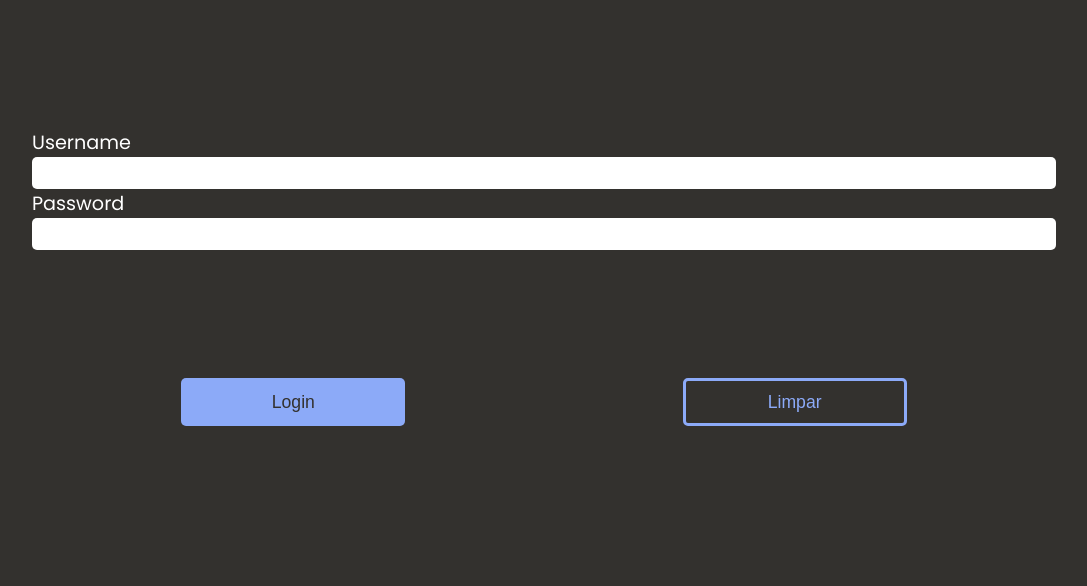
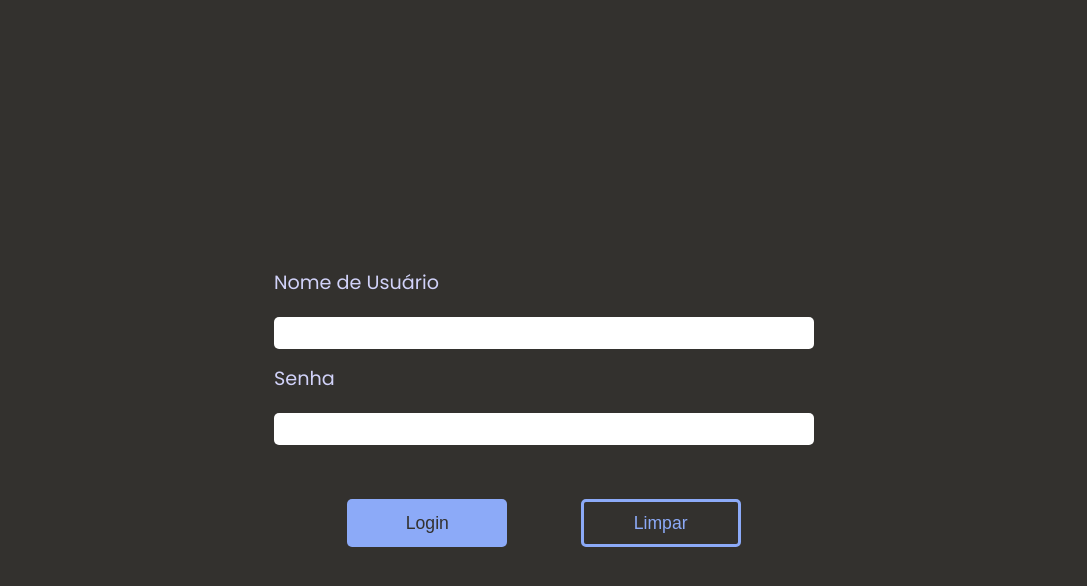
Before and after one commit to well147/seu-ze-market, a Next.js app: page / in a window 1280 px wide. Shown: the top 586 px of the page, without its empty margins (96-1183 px from the left). Built offline with nearby package versions, Linux system fonts and the light colour scheme.

Commit message:
enhance: improve form logic and styling

```diff
--- a/src/components/form.tsx
+++ /dev/null
@@ -1,51 +0,0 @@
-import { ChangeEvent, useState } from 'react';
-import { useRouter } from 'next/router';
-import {
-  Button,
-  Input,
-  ButtonsContainer,
-  Label,
-  InputContainer
-} from '../styles/components/form.style';
-
-const Form: React.FC = () => {
-  const [username, setUsername] = useState('');
-  const [password, setPassword] = useState('');
-  const router = useRouter();
-
-  const handleUsernameChange = (event: ChangeEvent<HTMLInputElement>) => {
-    setUsername(event.target.value);
-  };
-  const handlePasswordChange = (event: ChangeEvent<HTMLInputElement>) => {
-    setPassword(event.target.value);
-  };
-  const handleLogin = () => {
-    if (username == 'username' && password == '123') {
-      router.push('/products');
-    }
-  };
-
-  return (
-    <div>
-      <InputContainer>
-        <Label>Username</Label>
-        <Input value={username} onChange={handleUsernameChange} />
-        <Label>Password</Label>
-        <Input
-          type="password"
-          value={password}
-          onChange={handlePasswordChange}
-        />
-      </InputContainer>
-
-      <ButtonsContainer>
-        <Button primary onClick={handleLogin}>
-          Login
-        </Button>
-        <Button>Limpar</Button>
-      </ButtonsContainer>
-    </div>
-  );
-};
-
-export default Form;
--- /dev/null
+++ b/src/components/login-form.tsx
@@ -0,0 +1,56 @@
+import { FormEvent, useState } from 'react';
+import { useRouter } from 'next/router';
+import {
+  Button,
+  ButtonsContainer,
+  Form,
+  Input,
+  InputsContainer,
+  Label,
+  LoginFormPage
+} from '../styles/components/form.style';
+
+const LoginForm: React.FC = () => {
+  const [username, setUsername] = useState('');
+  const [password, setPassword] = useState('');
+  const router = useRouter();
+
+  const handleSubmit = (event: FormEvent<HTMLFormElement>) => {
+    event.preventDefault();
+
+    if (username == 'username' && password == '123') {
+      router.push('/products');
+    }
+  };
+
+  return (
+    <LoginFormPage>
+      <Form onSubmit={handleSubmit}>
+        <InputsContainer>
+          <Label htmlFor="username">Nome de Usuário</Label>
+          <Input
+            id="username"
+            value={username}
+            onChange={event => setUsername(event.target.value)}
+          />
+          <Label htmlFor="password">Senha</Label>
+          <Input
+            type="password"
+            id="password"
+            value={password}
+            onChange={event => setPassword(event.target.value)}
+          />
+        </InputsContainer>
+
+        <ButtonsContainer>
+          <Button primary type="submit">
+            Login
+          </Button>
+          <Button>Limpar</Button>
+        </ButtonsContainer>
+      </Form>
+    </LoginFormPage>
+  );
+};
+
+export default LoginForm;
--- a/src/pages/index.tsx
+++ b/src/pages/index.tsx
@@ -1,5 +1,5 @@
 import Head from 'next/head';
-import Form from '../components/form';
+import LoginForm from '../components/login-form';
 
 const Home: React.FC = () => {
   return (
@@ -10,7 +10,7 @@ const Home: React.FC = () => {
       </Head>
 
       <main>
-        <Form />
+        <LoginForm />
       </main>
     </div>
   );
--- a/src/styles/components/form.style.ts
+++ b/src/styles/components/form.style.ts
@@ -1,45 +1,79 @@
 import styled, { css } from 'styled-components';
 
-export const InputContainer = styled.div`
-  margin: 10%;
+export const LoginFormPage = styled.section`
+  display: flex;
+  flex-direction: column;
+  justify-content: center;
+  align-items: center;
+
+  height: 100vh;
+  width: 100vw;
+`;
+
+export const Form = styled.form`
+  max-width: 600px;
+  width: 80%;
+  min-width: 400px;
+
+  padding: 30px;
+`;
+
+export const InputsContainer = styled.div`
+  display: flex;
+  flex-direction: column;
+  justify-content: space-evenly;
 `;
 
 export const Label = styled.label`
+  margin: 15px 0 20px;
+
+  color: ${props => props.theme.colors.text};
+
   font-size: 1.2rem;
-  color: white;
   font-weight: 500;
 `;
 
 export const Input = styled.input`
+  width: 100%;
+  height: 2rem;
+
   border-radius: 5px;
   border: none;
+  padding: 10px;
+
+  background: ${props => props.theme.colors.alt.background};
+  color: ${props => props.theme.colors.alt.text};
+
   font-size: 1.2rem;
   font-weight: 450;
-  width: 100%;
-  height: 2rem;
 `;
 
 export const ButtonsContainer = styled.div`
-  margin-top: 10%;
   display: flex;
   justify-content: space-evenly;
+
+  margin-top: 10%;
 `;
 
-export const Button = styled.button<{ primary: boolean }>`
+export const Button = styled.button<{ primary?: boolean }>`
+  height: 3rem;
+  width: 10rem;
+
+  border-radius: 5px;
+  border: none;
+  border: solid 3px #8caaf8;
+
+  background-color: transparent;
+  color: #8caaf8;
+
   font-weight: 500;
   font-size: 1.1rem;
-  height: 3rem;
-  border-radius: 5px;
-  width: 14rem;
-  border: none;
-  border: solid 3px #8caaf8;
-  background-color: transparent;
-  color: #8caaf8;
 
   ${props =>
     props.primary &&
     css`
       border: none;
+
       background-color: #8caaf8;
       color: #33312e;
     `}
--- a/src/styles/styled.d.ts
+++ b/src/styles/styled.d.ts
@@ -10,6 +10,11 @@ declare module 'styled-components' {
 
       background: string;
       text: string;
+
+      alt: {
+        background: string;
+        text: string;
+      };
     };
   }
 }
--- a/src/styles/themes.ts
+++ b/src/styles/themes.ts
@@ -8,7 +8,12 @@ export const dark: DefaultTheme = {
     secundary: '#8CAAF8',
 
     background: '#33312E',
-    text: '#D1D2F9'
+    text: '#D1D2F9',
+
+    alt: {
+      background: 'white',
+      text: '#33312E'
+    }
   }
 };
 
@@ -20,6 +25,11 @@ export const light: DefaultTheme = {
     secundary: '#3E72F4',
 
     background: '#D1D2F9',
-    text: '#33312E'
+    text: '#33312E',
+
+    alt: {
+      background: '#33312E',
+      text: 'white'
+    }
   }
 };
```
